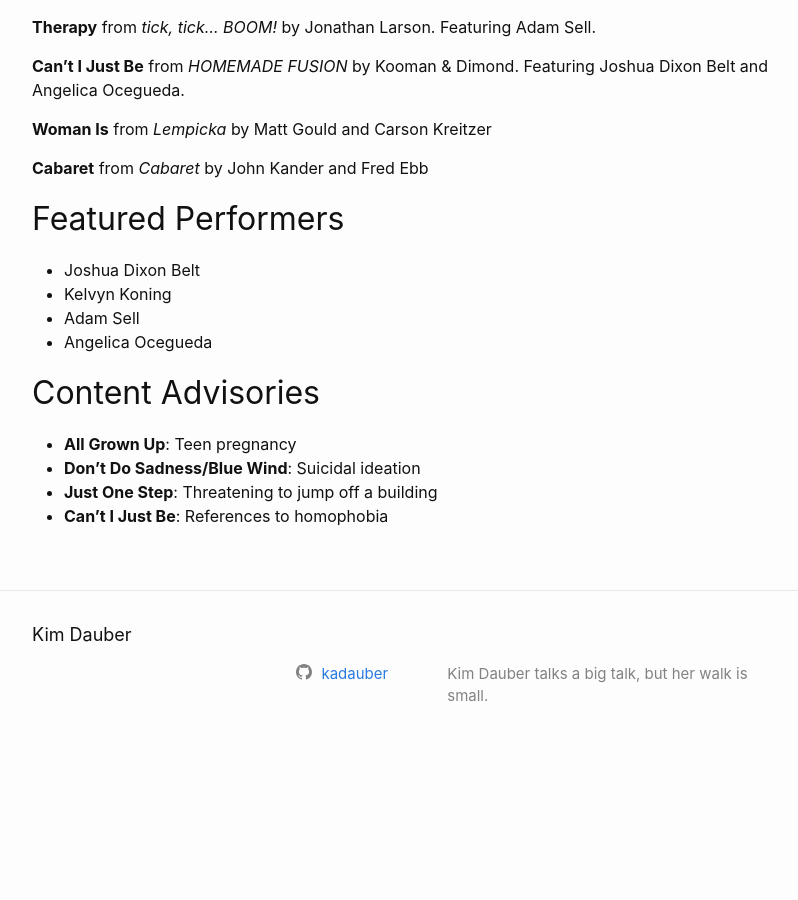
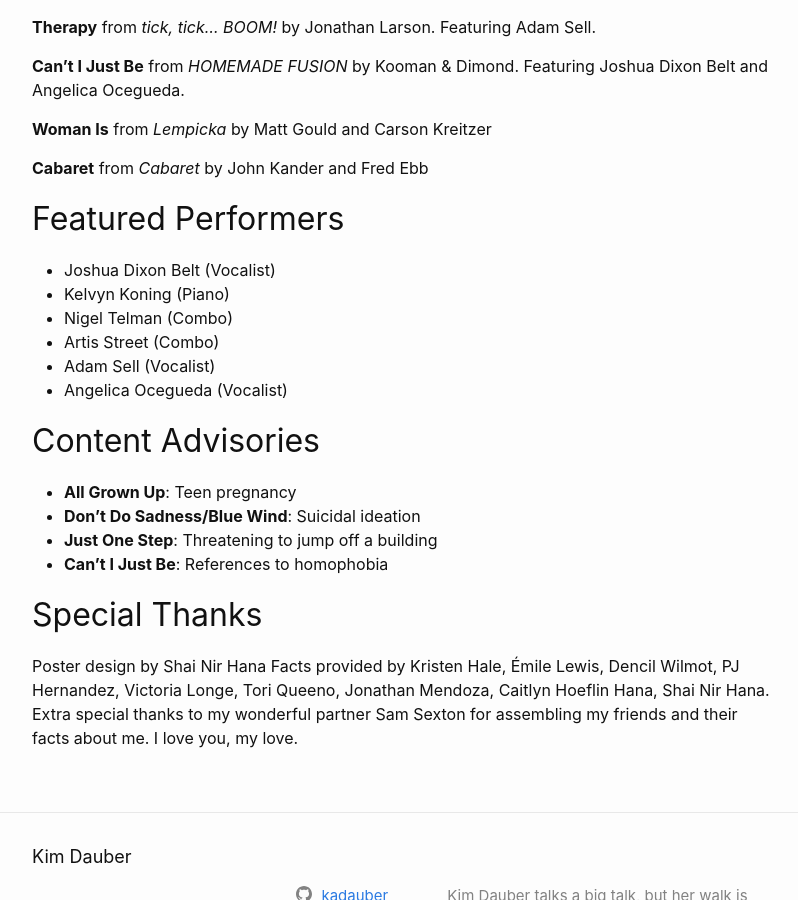
Before and after one commit to kadauber/kadauber.github.io, a Jekyll site: the page built from pages/ordeal.md, in a window 1280 px wide and 900 px high, scrolled down 916 px. Shown: the whole window, without its empty margins (238-1036 px from the left). Built offline with Jekyll 4.4.1, drawn with Linux system fonts in a browser that asks for light colours; before the commit the page ends 1684 px from its top, so only the background shows below that.

Commit message:
Update ordeal.md. Add more credits to program.

```diff
--- a/pages/ordeal.md
+++ b/pages/ordeal.md
@@ -42,13 +42,20 @@
 **Cabaret** from <cite>Cabaret</cite> by John Kander and Fred Ebb
 
 ## Featured Performers
-- Joshua Dixon Belt
-- Kelvyn Koning
-- Adam Sell
-- Angelica Ocegueda
+- Joshua Dixon Belt (Vocalist)
+- Kelvyn Koning (Piano)
+- Nigel Telman (Combo)
+- Artis Street (Combo)
+- Adam Sell (Vocalist)
+- Angelica Ocegueda (Vocalist)
 
 ## Content Advisories
 - **All Grown Up**: Teen pregnancy
 - **Don't Do Sadness/Blue Wind**: Suicidal ideation
 - **Just One Step**: Threatening to jump off a building
 - **Can't I Just Be**: References to homophobia
+
+## Special Thanks
+Poster design by Shai Nir Hana
+Facts provided by Kristen Hale, Émile Lewis, Dencil Wilmot, PJ Hernandez, Victoria Longe, Tori Queeno, Jonathan Mendoza, Caitlyn Hoeflin Hana, Shai Nir Hana.
+Extra special thanks to my wonderful partner Sam Sexton for assembling my friends and their facts about me. I love you, my love.
```
